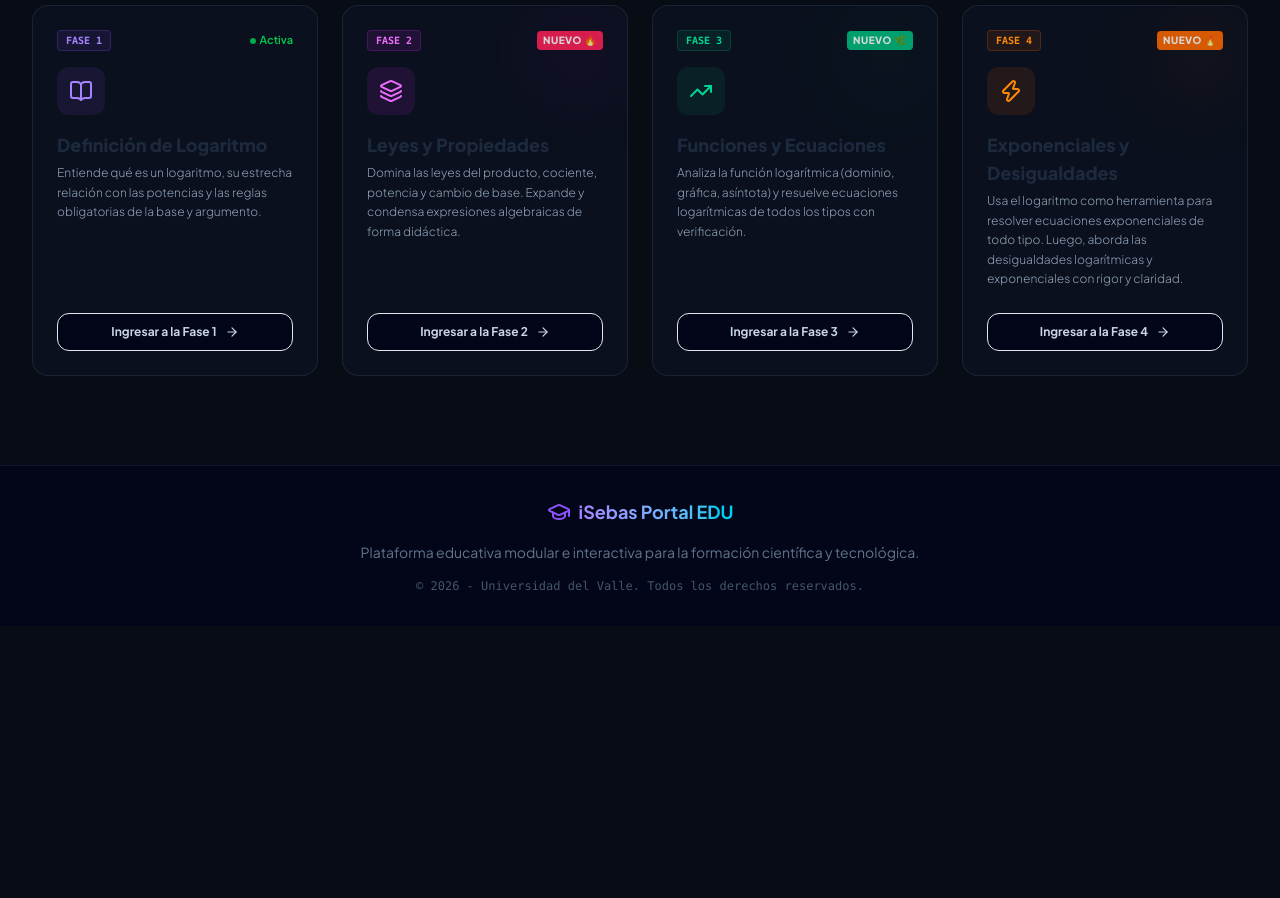
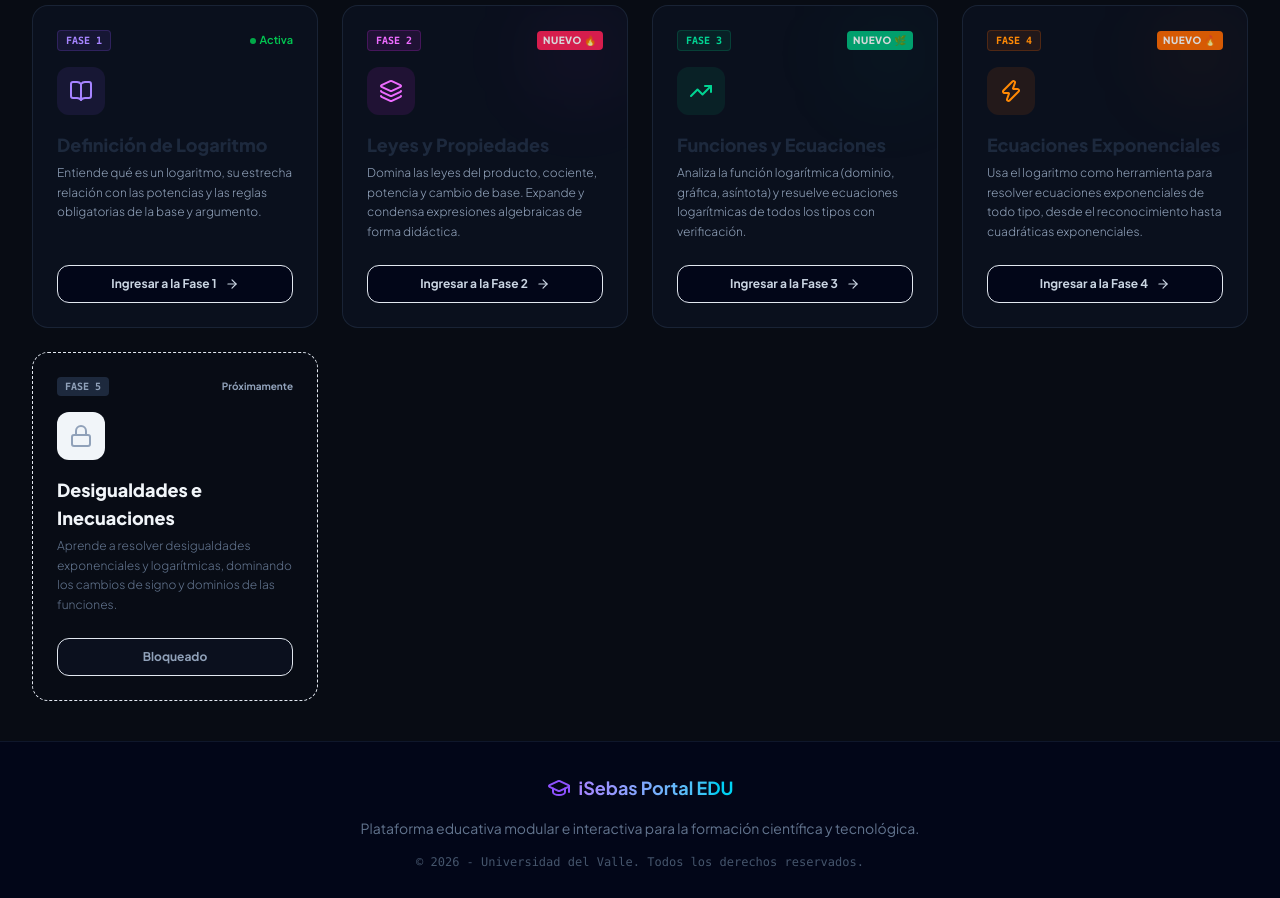
Before and after one commit to iSebass/plataformaEducativa, a React (Vite) app: page /#/matematica-basica in a window 1280 px wide. Shown: the part 400-1298 px from the top of the page. Before the commit the page ends 1026 px from the top, so only its background shows below. Built offline with nearby package versions, Linux system fonts and the light colour scheme.

Commit message:
feat: add phase 5 coming soon card and rename phase 4

```diff
--- a/src/components/LogarithmsModule.jsx
+++ b/src/components/LogarithmsModule.jsx
@@ -8,6 +8,7 @@ import Phase4Workspace from './Phase4Workspace';
 import {
   BookOpen,
   Calculator,
+  Lock,
   ArrowRight,
   Compass,
   Sparkles,
@@ -244,10 +245,10 @@ export default function LogarithmsModule() {
 
                       <div className="space-y-1">
                         <h3 className="font-extrabold text-slate-800 dark:text-slate-150 text-lg group-hover:text-orange-700 dark:group-hover:text-orange-400 transition-colors">
-                          Exponenciales y Desigualdades
+                          Ecuaciones Exponenciales
                         </h3>
                         <p className="text-xs text-slate-500 dark:text-slate-400 leading-relaxed font-light">
-                          Usa el logaritmo como herramienta para resolver ecuaciones exponenciales de todo tipo. Luego, aborda las desigualdades logarítmicas y exponenciales con rigor y claridad.
+                          Usa el logaritmo como herramienta para resolver ecuaciones exponenciales de todo tipo, desde el reconocimiento hasta cuadráticas exponenciales.
                         </p>
                       </div>
                     </div>
@@ -258,6 +259,43 @@ export default function LogarithmsModule() {
                     >
                       Ingresar a la Fase 4
                       <ArrowRight className="w-3.5 h-3.5 group-hover:translate-x-1 transition-transform" />
+                    </button>
+                  </motion.div>
+
+                  {/* Phase 5 Card (Coming Soon) */}
+                  <motion.div
+                    variants={itemVariants}
+                    className="bg-slate-100/40 dark:bg-slate-900/10 border border-dashed border-slate-200 dark:border-slate-850 rounded-2xl p-6 flex flex-col justify-between opacity-80"
+                  >
+                    <div className="space-y-4">
+                      <div className="flex items-center justify-between">
+                        <span className="px-2 py-0.5 bg-slate-200 dark:bg-slate-800 text-slate-500 dark:text-slate-400 rounded font-mono font-bold text-[10px] uppercase">
+                          FASE 5
+                        </span>
+                        <span className="text-[10px] font-bold text-slate-400 dark:text-slate-550 flex items-center gap-1">
+                          Próximamente
+                        </span>
+                      </div>
+
+                      <div className="p-3 bg-slate-100 dark:bg-slate-850 text-slate-400 dark:text-slate-650 rounded-xl w-fit">
+                        <Lock className="w-6 h-6" />
+                      </div>
+
+                      <div className="space-y-1">
+                        <h3 className="font-extrabold text-slate-450 dark:text-slate-550 text-lg">
+                          Desigualdades e Inecuaciones
+                        </h3>
+                        <p className="text-xs text-slate-400 dark:text-slate-500 leading-relaxed font-light">
+                          Aprende a resolver desigualdades exponenciales y logarítmicas, dominando los cambios de signo y dominios de las funciones.
+                        </p>
+                      </div>
+                    </div>
+
+                    <button
+                      disabled
+                      className="mt-6 w-full inline-flex items-center justify-center gap-2 py-2.5 bg-slate-100 dark:bg-slate-900/40 border border-slate-200 dark:border-slate-850 text-slate-400 dark:text-slate-550 font-bold rounded-xl text-xs cursor-not-allowed"
+                    >
+                      Bloqueado
                     </button>
                   </motion.div>
                 </motion.div>
--- a/src/components/Phase4Workspace.jsx
+++ b/src/components/Phase4Workspace.jsx
@@ -651,7 +651,7 @@ export default function Phase4Workspace({ onBack }) {
             <span>Fase 4: Logaritmo para Ecuaciones Exponenciales</span>
           </div>
           <h1 className="text-3xl md:text-5xl font-extrabold tracking-tight text-slate-800 dark:text-slate-100 font-display">
-            Fase 4: Exponenciales y Desigualdades
+            Fase 4: Ecuaciones Exponenciales
           </h1>
           <p className="text-slate-600 dark:text-slate-400 max-w-3xl text-sm md:text-base leading-relaxed font-light">
             Aprende a usar el logaritmo como la herramienta clave para resolver ecuaciones exponenciales del tipo
```
